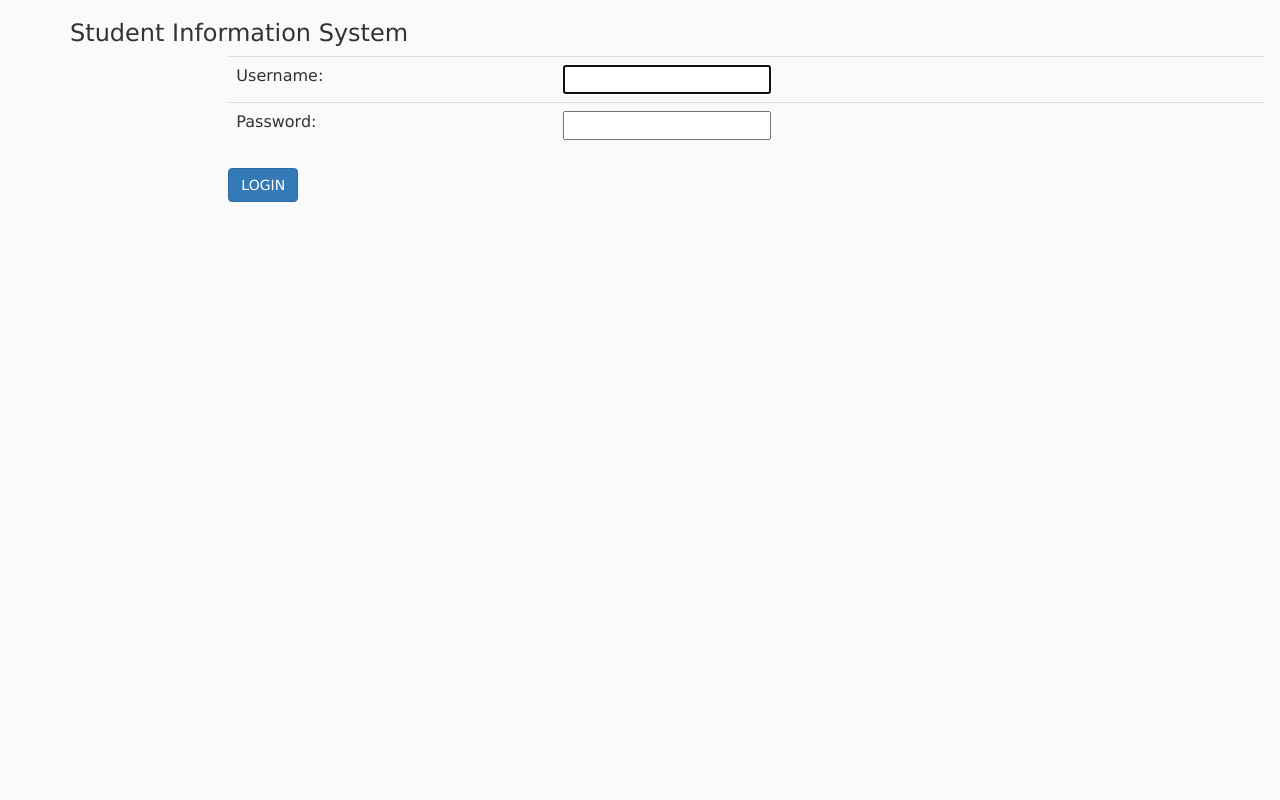
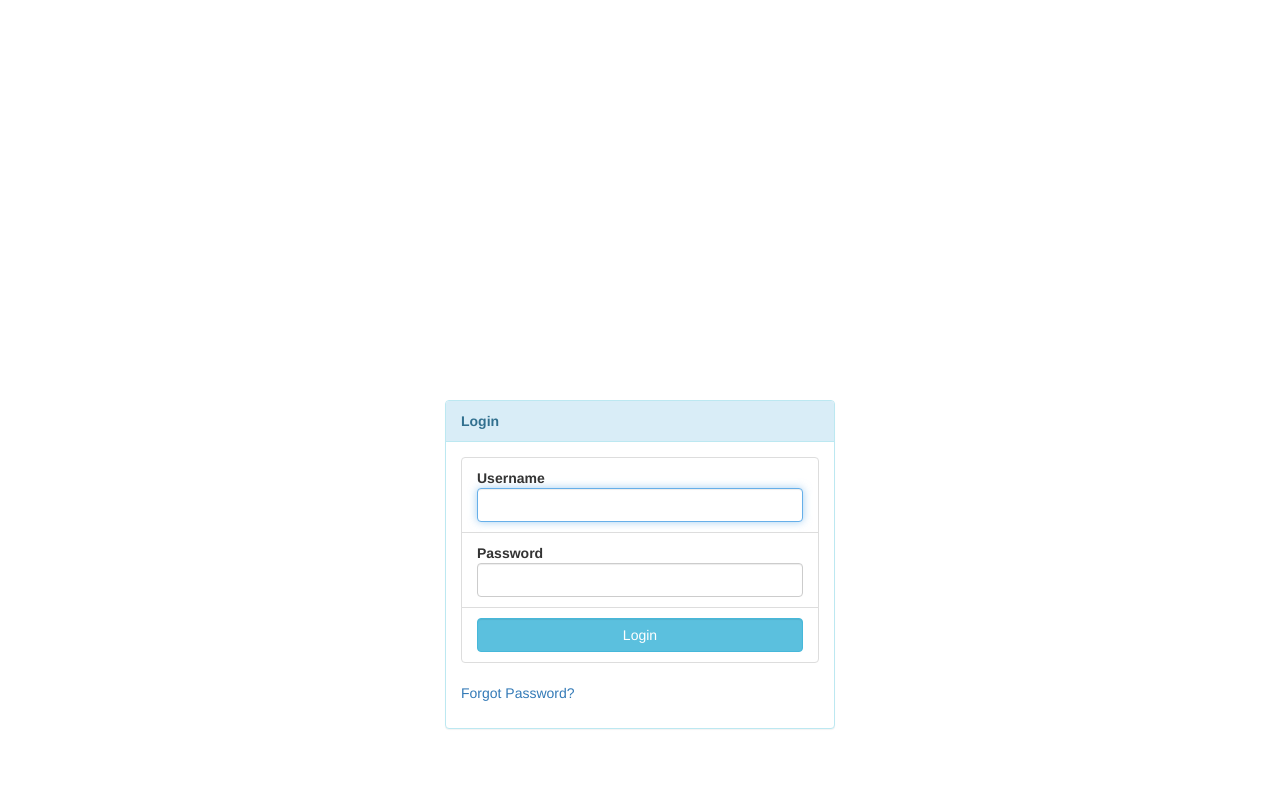
Before and after one commit to dhavalmanjaria/dma-student-information-system, a Django app: page /accounts/login/ in a window 1280 px wide. Run offline with Django 3.2, Linux system fonts and the light colour scheme; some libraries are stand-ins or nearby versions.

Commit message:
Added a login page. Tests are incomplete though

```diff
--- a/static/css/styles.css
+++ b/static/css/styles.css
@@ -20,7 +20,7 @@
     padding: 0;
     border: 0;
     font-size: 100%;
-    font: inherit;
+    /*font: inherit;*/
     vertical-align: baseline;
 }
 /* HTML5 display-role reset for older browsers */
--- a/templates/index.html
+++ b/templates/index.html
@@ -23,7 +23,9 @@
             <div class="panel-heading"><strong>Actions</strong></div>
             <div class="panel-body">
                 {% if not user.is_authenticated %}
-                    You must log in to view actions
+                    <p>You must log in to view actions</p>
+                    <br />
+                    <a class="btn btn-info btn-sm" href="{% url 'login' %}">Login</a>
                 {% endif %}
             </div>
 
--- /dev/null
+++ b/user_management/static/css/login.css
@@ -0,0 +1,14 @@
+label {
+    padding-bottom: 10px;
+}
+
+.login-ul {
+    max-width: 390px;
+    text-align: left;
+    margin-top: 400px;
+
+body {
+    background-color: #FAFAFA;
+    font-family: Verdana, "DejaVu Sans";
+    text-align: center;
+}
--- /dev/null
+++ b/user_management/static/js/add_login_form_classes.js
@@ -0,0 +1,5 @@
+$(function () {
+    $("input").addClass("form-control");
+    $("textarea").addClass("form-control");
+    $("select").addClass("form-control");
+})
--- a/user_management/templates/registration/login.html
+++ b/user_management/templates/registration/login.html
@@ -1,16 +1,72 @@
-{% extends "base_generic.html" %}
+<html lang="en">
+        <head>
+                <meta charset="utf-8">
 
-{% block content %}
-{% if next %}
-    {{ form.errors }}
-{% endif %}
+                <title>INSERT SITE TITLE HERE</title>
+                <meta name="description" content="INSERT SITE DESCRIPTION HERE">
+                <meta name="author" content="INSERT CONTENT HERE">
 
-<form class="form" action="{% url 'profile' %}" method="POST">
-<div class="form-group">
-{% csrf_token %}
-    <table class="table">
-        {{ form.as_table }}
-    </table>
-    <input type="submit" class="btn btn-primary" value="LOGIN">
-</div>
-{% endblock %}
+                <link rel="stylesheet" href="css/styles.css?v=1.0">
+
+                <!--[if lt IE 9]>
+                        <script src="https://cdnjs.cloudflare.com/ajax/libs/html5shiv/3.7.3/html5shiv.js"></script>
+                <![endif]-->
+
+                <!-- Bootstrap stuff -->
+                <!-- Latest compiled and minified CSS -->
+                <link rel="stylesheet"
+                        href="http://maxcdn.bootstrapcdn.com/bootstrap/3.3.6/css/bootstrap.min.css">
+                <!-- Latest compiled JavaScript -->
+
+                <script
+                        src="https://ajax.googleapis.com/ajax/libs/jquery/1.12.4/jquery.min.js"></script>
+                <script
+                        src="http://maxcdn.bootstrapcdn.com/bootstrap/3.3.6/js/bootstrap.min.js"></script>
+
+                <!-- So it works on mobile -->
+                <meta name="viewport" content="width=device-width, initial-scale=1">
+
+                <!-- jquery -->
+                <script src="https://code.jquery.com/jquery-1.12.4.js"></script>
+                <script src="https://code.jquery.com/ui/1.12.0/jquery-ui.js"></script>
+
+                <!-- Google fonts -->
+                <link href="https://fonts.googleapis.com/css?family=Open+Sans" rel="stylesheet">
+
+                {% load static %}
+                <link rel="stylesheet" href="{% static 'css/login.css' %}" />
+                <script src="{% static 'js/add_login_form_classes.js' %}"></script>
+
+        </head>
+        <body>
+                <!-- Standard container so you don't forget -->
+                <div class="container">
+                        <!-- I think this is deprecated but it works rather well
+                        to perfectly center the form -->
+                        <center>
+                        <div class="panel panel-info login-ul">
+                                <div class="panel-heading"><strong>Login</strong></div>
+                                <div class="panel-body">
+                                        <form class="form-group" action="" method="POST">
+                                                <ul class="list-group ">
+                                                        <li class="list-group-item"><strong>{{ form.username.label }}</strong>
+                                                        {{ form.username }}
+                                                        {{ form.errors }}
+                                                        </li>
+
+                                                        <li class="list-group-item"><strong>{{ form.password.label }}</strong>
+                                                        {{ form.password }}
+                                                        {{ form.errors }}
+                                                        </li>
+                                                        <li class="list-group-item">
+                                                <input type="submit" class="btn btn-info btn-md" value="Login" />
+                                                </li>
+                                                </ul>
+                                        </form>
+                                        <a href="#"><p>Forgot Password?</p></a>
+                                </div>
+                        </center>
+                </div>
+        </body>
+
+</html>
```
Also changed, not shown: user_management/tests/test_registration_view.py (+4 -4 lines), user_management/views.py (+5 -5 lines).
